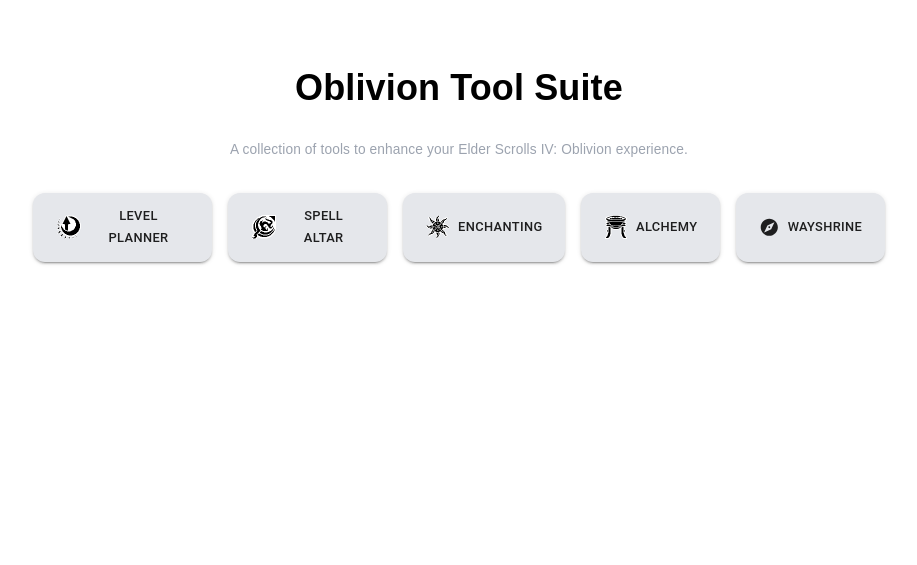
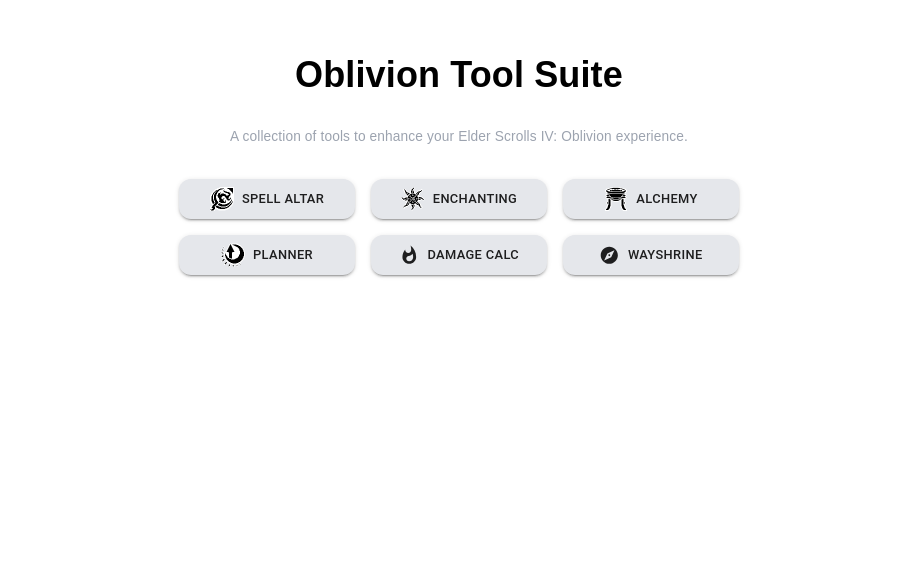
Before and after one commit to ScottMcDermid/oblivion-landing-page, a Next.js app: page / in a window 1280 px wide. Shown: the part 235-800 px from the top of the page, without its empty margins (181-1098 px from the left). Built offline with nearby package versions, Linux system fonts and the light colour scheme.

Commit message:
added damage calulator

```diff
--- a/src/app/page.tsx
+++ b/src/app/page.tsx
@@ -10,6 +10,7 @@
   ThemeProvider,
 } from '@mui/material';
 import ExploreIcon from '@mui/icons-material/Explore';
+import WhatshotIcon from '@mui/icons-material/Whatshot';
 import GitHubIcon from '@mui/icons-material/GitHub';
 import theme from '@/app/theme';
 
@@ -26,23 +27,14 @@
               A collection of tools to enhance your Elder Scrolls IV: Oblivion experience.
             </div>
 
+            <Box className="flex flex-col items-center gap-4">
               <Box className="flex flex-col justify-center gap-4 sm:flex-row">
                 <Button
                   variant="contained"
                   color="primary"
                   size="large"
-                href="https://plan.oblivion.tools"
-                className="rounded-xl px-6 py-3"
-              >
-                <img src="/icons/planner.png" alt="" width={24} height={24} style={{ display: 'inline-block', verticalAlign: 'middle', marginRight: 8 }} /> Level Planner
-              </Button>
-
-              <Button
-                variant="contained"
-                color="primary"
-                size="large"
                   href="https://spells.oblivion.tools"
-                className="rounded-xl px-6 py-3"
+                  className="w-44 rounded-xl px-6 py-2"
                 >
                   <img src="/icons/spell-altar.png" alt="" width={24} height={24} style={{ display: 'inline-block', verticalAlign: 'middle', marginRight: 8 }} /> Spell Altar
                 </Button>
@@ -51,7 +43,7 @@
                   color="primary"
                   size="large"
                   href="https://enchanting.oblivion.tools"
-                className="rounded-xl px-6 py-3"
+                  className="w-44 rounded-xl px-6 py-2"
                 >
                   <img src="/icons/enchanting.png" alt="" width={24} height={24} style={{ display: 'inline-block', verticalAlign: 'middle', marginRight: 8 }} /> Enchanting
                 </Button>
@@ -60,19 +52,40 @@
                   color="primary"
                   size="large"
                   href="https://alchemy.oblivion.tools"
-                className="rounded-xl px-6 py-3"
+                  className="w-44 rounded-xl px-6 py-2"
                 >
                   <img src="/icons/alchemy.png" alt="" width={24} height={24} style={{ display: 'inline-block', verticalAlign: 'middle', marginRight: 8 }} /> Alchemy
+                </Button>
+              </Box>
+              <Box className="flex flex-col justify-center gap-4 sm:flex-row">
+                <Button
+                  variant="contained"
+                  color="primary"
+                  size="large"
+                  href="https://plan.oblivion.tools"
+                  className="w-44 rounded-xl px-6 py-2"
+                >
+                  <img src="/icons/planner.png" alt="" width={24} height={24} style={{ display: 'inline-block', verticalAlign: 'middle', marginRight: 8 }} /> Planner
+                </Button>
+                <Button
+                  variant="contained"
+                  color="primary"
+                  size="large"
+                  href="https://damage.oblivion.tools"
+                  className="w-44 rounded-xl px-6 py-2"
+                >
+                  <WhatshotIcon sx={{ marginRight: 1 }} /> Damage Calc
                 </Button>
                 <Button
                   variant="contained"
                   color="primary"
                   size="large"
                   href="https://wayshrine.oblivion.tools"
-                className="rounded-xl px-6 py-3"
+                  className="w-44 rounded-xl px-6 py-2"
                 >
                   <ExploreIcon sx={{ marginRight: 1 }} /> Wayshrine
                 </Button>
+              </Box>
             </Box>
           </Container>
         </Box>
```
Lines whose indentation alone changed are shown as unchanged.
